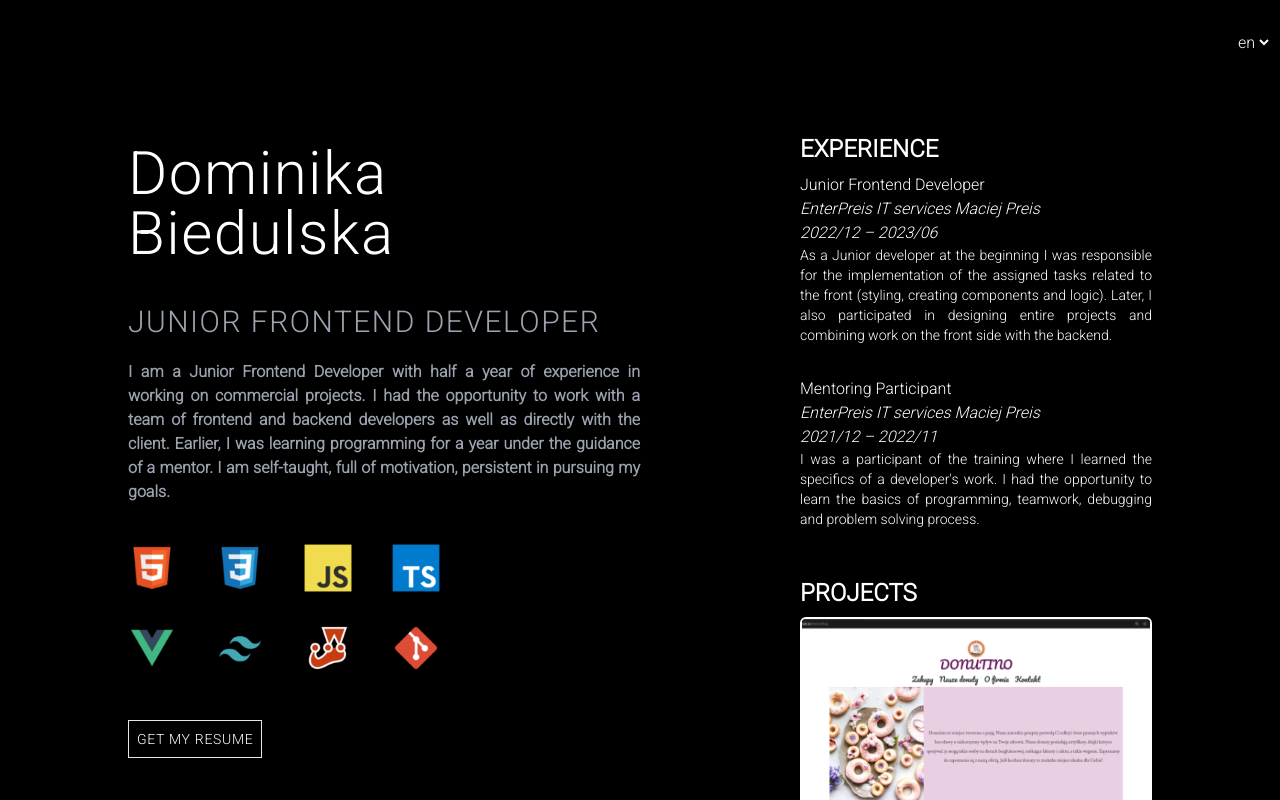
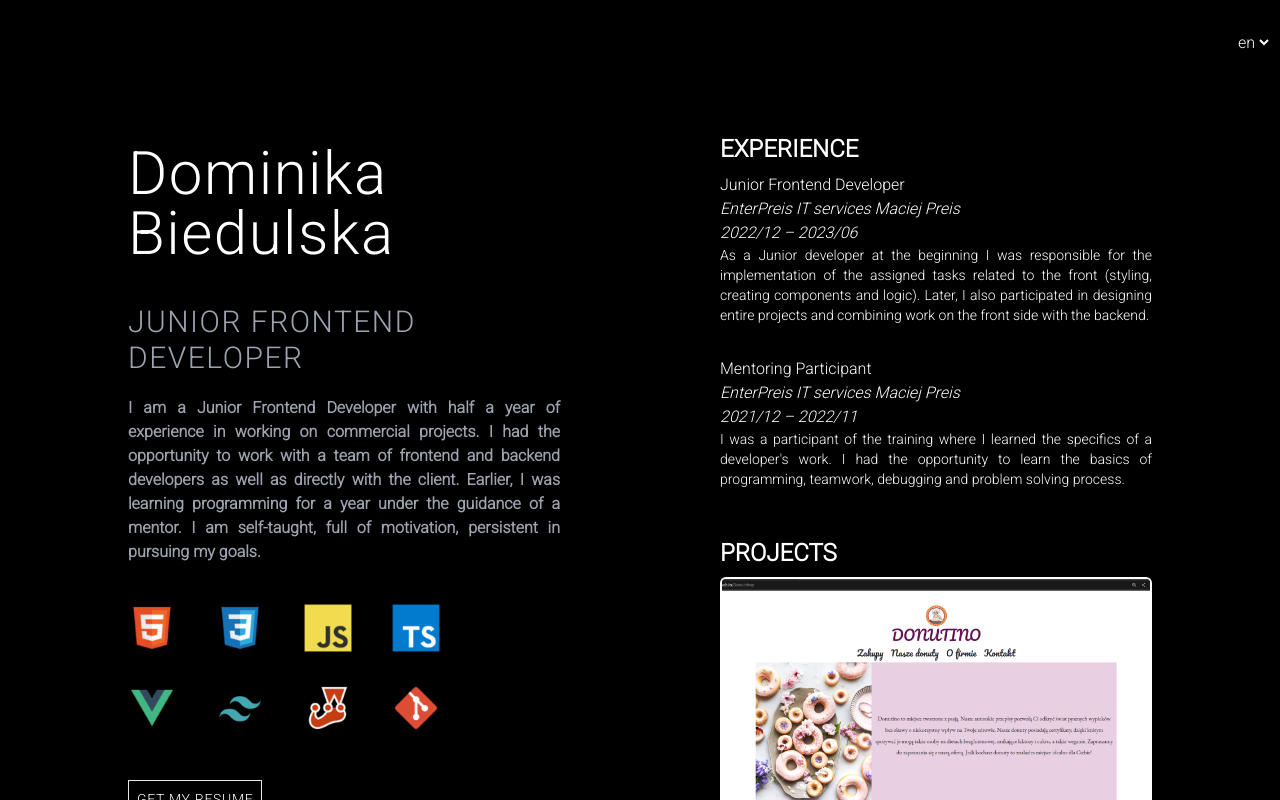
Before and after one commit to DominoxB/my-portfolio, a Vue app: page / in a window 1280 px wide. Shown: the top 800 px of the page. Built offline with nearby package versions, Linux system fonts and the light colour scheme.

Commit message:
fix: margin of columns

```diff
--- a/src/App.vue
+++ b/src/App.vue
@@ -10,14 +10,14 @@
     </div>
   </div>
   <div class="mx-10 lg:m-0 font-roboto lg:grid lg:grid-cols-2 lg:mx-32">
-    <div class="text-center lg:text-start lg:sticky lg:top-20 lg:h-[calc(100vh-117px)]">
+    <div class="text-center lg:text-start lg:sticky lg:top-20 lg:h-[calc(100vh-117px)] lg:mr-20">
       <NameAndProfession />
       <AboutMe />
       <MyTechnologies />
       <DownloadCv />
       <MySocials />
     </div>
-    <div class="mt-12 lg:mt-0 lg:ml-20 xl:ml-40">
+    <div class="mt-12 lg:mt-0 lg:ml-20">
       <ProfessionalExperience />
       <MyProjects />
     </div>
```
